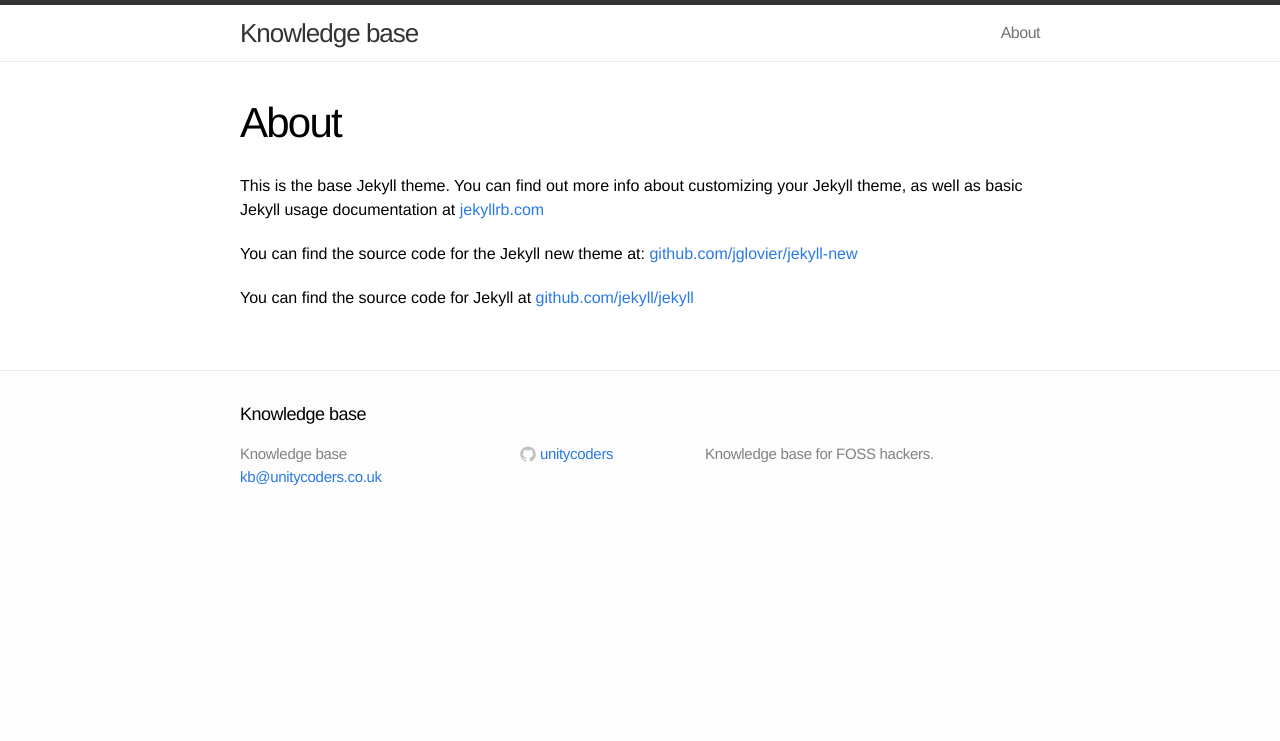
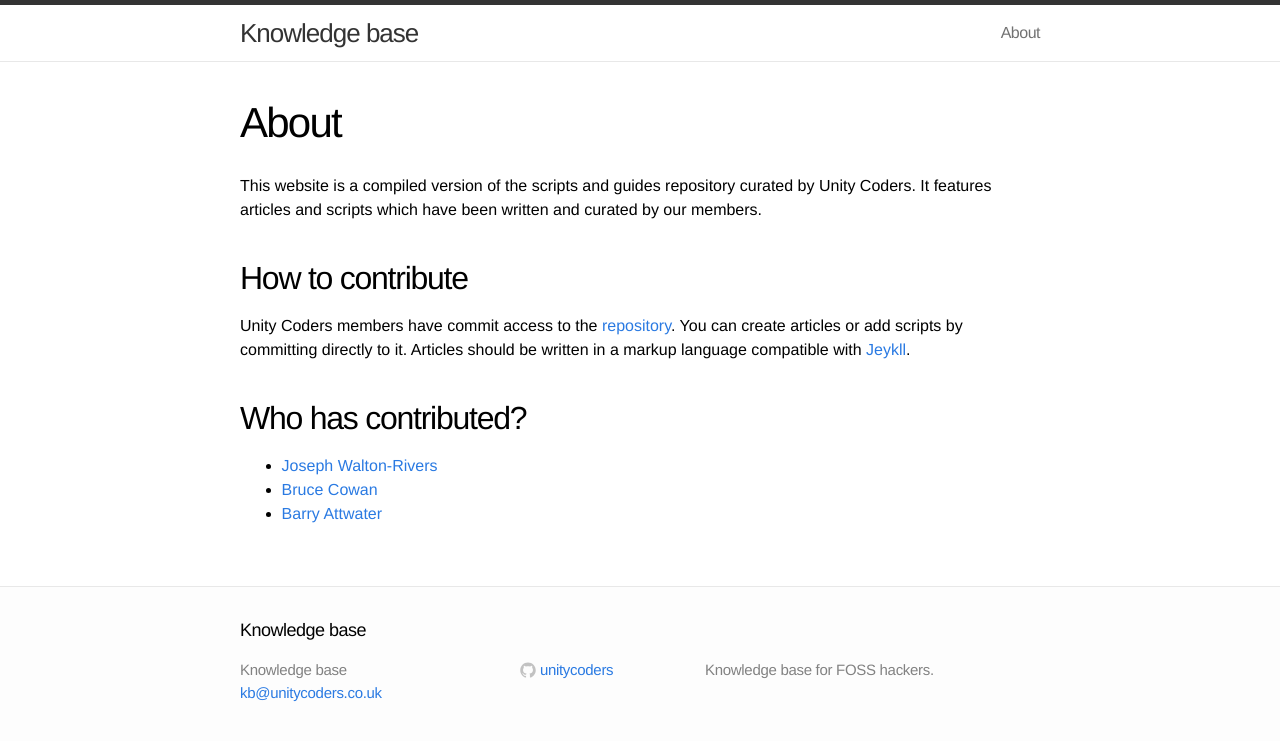
Before and after one commit to unitycoders/scripts-guides, a Jekyll site: the page built from website/about.md, in a window 1280 px wide. Shown: the top 741 px of the page. Built offline with Jekyll 4.4.1, drawn with Linux system fonts in a browser that asks for light colours.

Commit message:
collections for authors

```diff
--- /dev/null
+++ b/website/_data/authors.yml
@@ -0,0 +1,8 @@
+- name: Joseph Walton-Rivers
+  github: webpigeon
+
+- name: Bruce Cowan
+  github: suborbitalpigeon
+
+- name: Barry Attwater
+  github: canis_l_sapien
--- a/website/about.md
+++ b/website/about.md
@@ -4,8 +4,21 @@
 permalink: /about/
 ---
 
-This is the base Jekyll theme. You can find out more info about customizing your Jekyll theme, as well as basic Jekyll usage documentation at [jekyllrb.com](http://jekyllrb.com/)
+This website is a compiled version of the scripts and guides repository curated
+by Unity Coders. It features articles and scripts which have been written and
+curated by our members.
 
-You can find the source code for the Jekyll new theme at: [github.com/jglovier/jekyll-new](https://github.com/jglovier/jekyll-new)
+## How to contribute
+Unity Coders members have commit access to the [repository][git-repo]. You can create
+articles or add scripts by committing directly to it. Articles should be written
+in a markup language compatible with [Jeykll][jekyll-posts].
 
-You can find the source code for Jekyll at [github.com/jekyll/jekyll](https://github.com/jekyll/jekyll)
+## Who has contributed?
+<ul>
+{% for member in site.data.authors %}
+<li><a href="https://github.com/{{ member.github }}">{{ member.name }}</a></li>
+{% endfor %}
+</ul>
+
+[git-repo]: https://github.com/unitycoders/scripts-guides
+[jekyll-posts]: http://jekyllrb.com/docs/posts/
```
